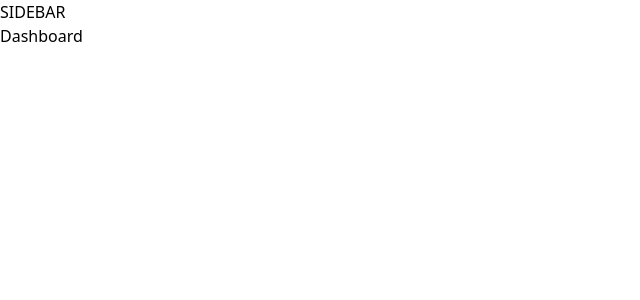
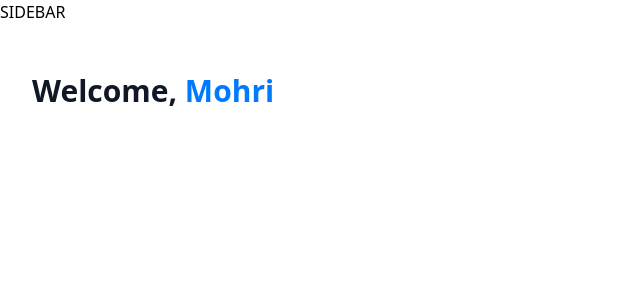
Before and after one commit to SamMuaks2/mohri-bank, a Next.js app: page / in a window 1280 px wide. Shown: the top 300 px of the page, without its empty margins (0-640 px from the left). Built offline with nearby package versions, Linux system fonts and the light colour scheme.

Commit message:
Add greeting header plus props

```diff
--- a/src/app/(root)/page.tsx
+++ b/src/app/(root)/page.tsx
@@ -1,10 +1,24 @@
+import HeaderBox from '@/components/HeaderBox'
 import React from 'react'
 
 const Home = () => {
+
+  const loggedIn = {firstName: 'Mohri'};
+
   return (
-    <div>
-      Dashboard
-    </div>
+    <section className="home">
+      <div className="home-content">
+        <header className="home-header">
+          <HeaderBox
+            type = "greeting"
+            title = "Welcome"
+            user = {loggedIn?.firstName || 'Guest'}
+            subtext = "Access and manage your account and transactions efficiently."
+          />
+
+        </header>
+      </div>
+    </section>
   )
 }
 
--- /dev/null
+++ b/src/components/HeaderBox.tsx
@@ -0,0 +1,16 @@
+import React from 'react'
+
+const HeaderBox = ({ type = "title", title, subtext, user } : HeaderBoxProps) => {
+  return (
+    <div className='header-box'>
+      <h1 className='header-box-title'>
+        {title},
+        {type === 'greeting' && (
+          <span className='text-bankGradient'> {user}</span>
+        )}
+        </h1>
+    </div>
+  )
+}
+
+export default HeaderBox
```
